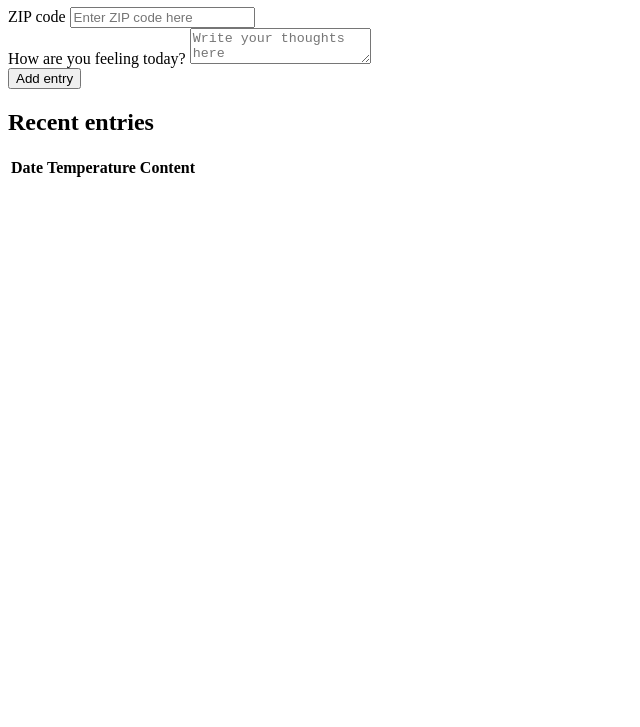
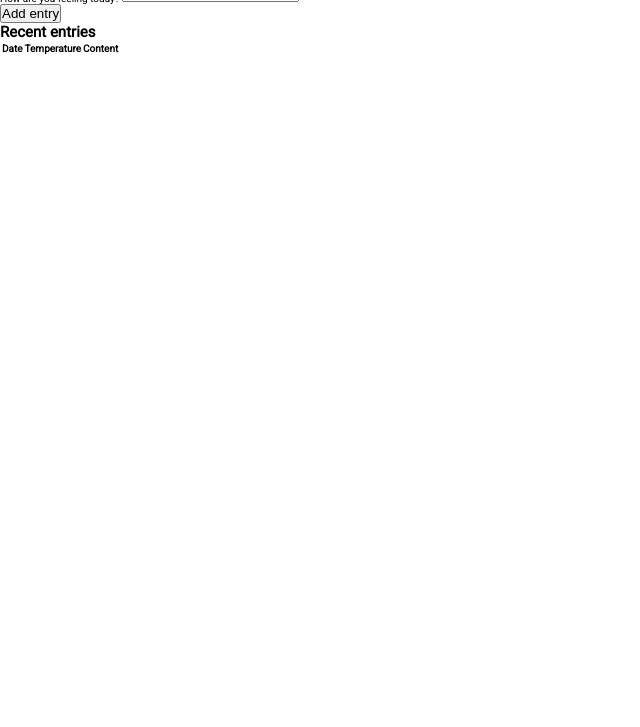
Before and after one commit to srijan-nayak/weather-journal, a website: page public/index.html in a window 1280 px wide. Shown: the part 73-800 px from the top of the page, without its empty margins (0-640 px from the left). Drawn offline with Linux system fonts and the light colour scheme.

Commit message:
feat: Link css file

```diff
--- /dev/null
+++ b/public/css/styles.css
@@ -0,0 +1,13 @@
+* {
+  margin: 0;
+  padding: 0;
+  box-sizing: border-box;
+}
+
+html {
+  font-size: 62.5%;
+}
+
+body {
+  font-family: "Roboto", sans-serif;
+}
--- a/public/index.html
+++ b/public/index.html
@@ -5,6 +5,9 @@
   <meta charset="UTF-8">
   <meta name="viewport" content="width=device-width, initial-scale=1.0">
   <title>Weather Journal</title>
+  <link rel="stylesheet" href="./css/styles.css">
+  <link rel="preconnect" href="https://fonts.gstatic.com">
+  <link href="https://fonts.googleapis.com/css2?family=Roboto&display=swap" rel="stylesheet">
 </head>
 
 <body>
```
